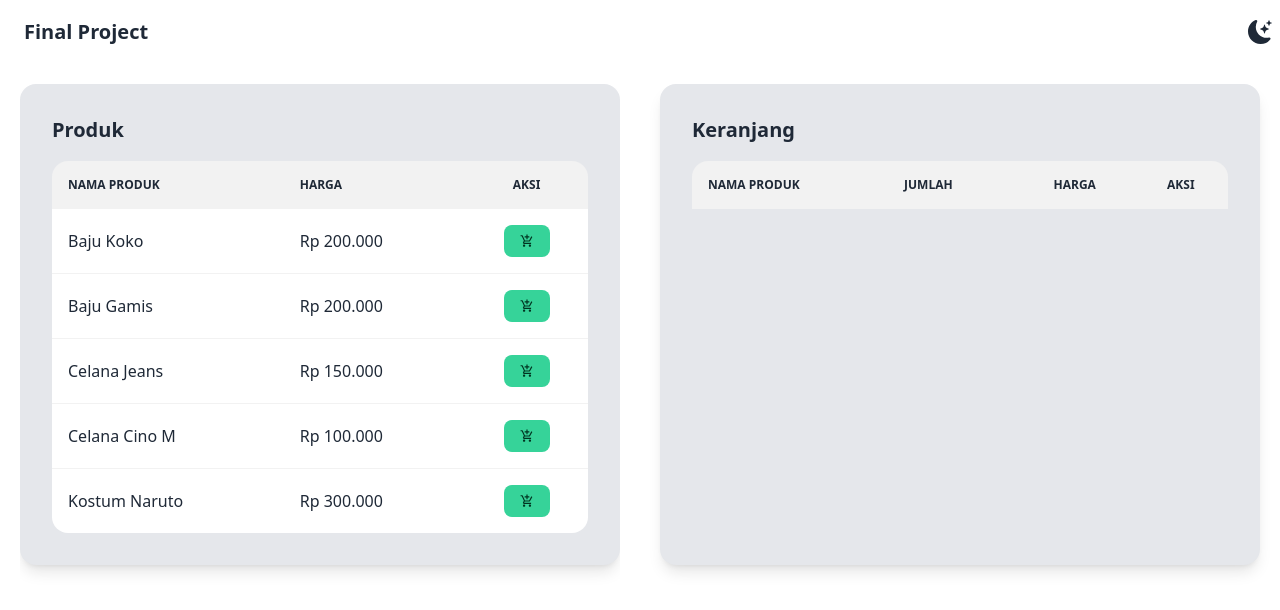
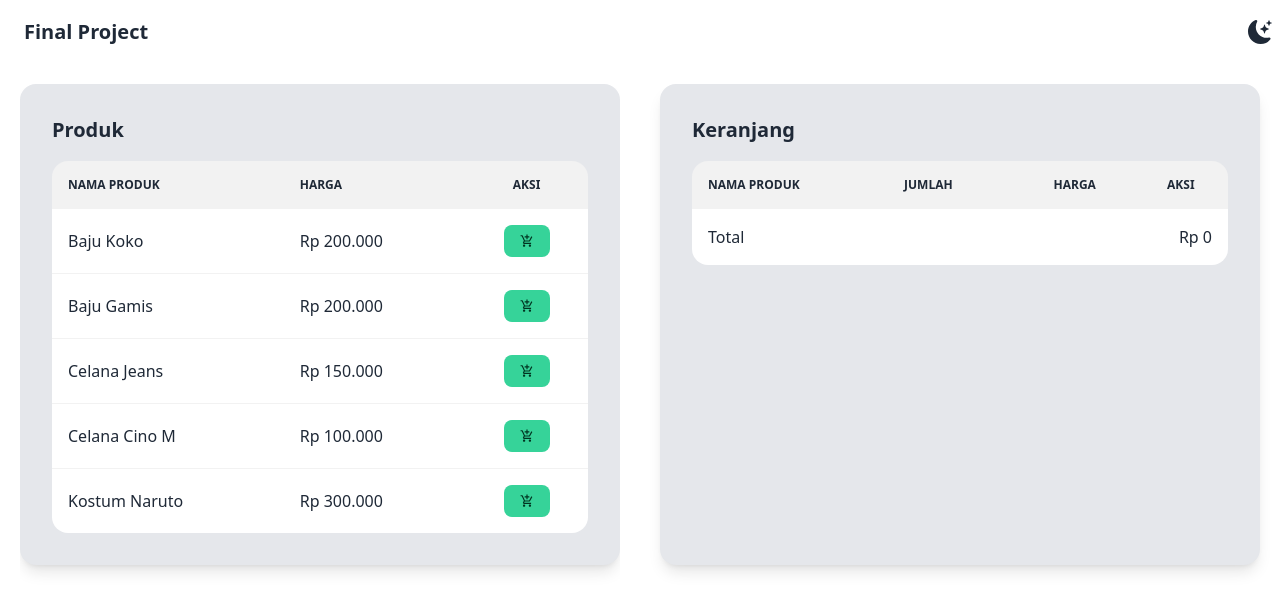
Before and after one commit to ahmdaka06/simple-cart-with-reactjs, a React (Vite) app: page / in a window 1280 px wide. Shown: the top 610 px of the page. Built offline with nearby package versions, Linux system fonts and the light colour scheme.

Commit message:
Refactor CSS classes in App and Navbar components, and add currency formatting utility

```diff
--- a/src/App.jsx
+++ b/src/App.jsx
@@ -30,8 +30,9 @@ function App() {
       return cart.id == item.id;
     });
     if (index !== -1) {
+      const productPrice = products.find(p => p.id == item.id).price;
       carts[index].quantity = carts[index].quantity + 1;
-      carts[index].price = item.price * carts[index].quantity;
+      carts[index].price = productPrice * carts[index].quantity;
       setCarts([...carts])
     } else {
       setCarts([...carts, {
@@ -61,7 +62,7 @@ function App() {
     setCarts(carts.filter(i => i.id !== id))
   }
 
-  const reduceCartItem = async (id, items) => {
+  const reduceCartItem = async (id) => {
     const index = carts.findIndex(cart => {
       return cart.id == id;
     });
@@ -71,6 +72,10 @@ function App() {
       carts[index].price = carts[index].quantity == 1 ? productPrice : carts[index].price - productPrice;
     }
     setCarts([...carts])
+  }
+
+  const totalCart = () => {
+    return carts.reduce((total, item) => total + item.price, 0);
   }
 
   return (
@@ -87,7 +92,7 @@ function App() {
             addToCart={addToCart}
             reduceCartItem={reduceCartItem}
             removeCartItem={removeCartItem}
-            products = {products}
+            totalCart={totalCart}
           />
         </div>
 
--- a/src/component/Cart.jsx
+++ b/src/component/Cart.jsx
@@ -4,7 +4,8 @@ import './../App.css'
 import * as fa from "react-icons/fa";
 import { currencyIDR } from './../utils/currency';
 
-const Cart  = ({carts, addToCart, reduceCartItem, removeCartItem, products}) => {
+const Cart  = ({carts, addToCart, reduceCartItem, removeCartItem, totalCart}) => {
+
     return (
         <div className="card-custom">
             <div className="card-body">
@@ -55,6 +56,10 @@ const Cart  = ({carts, addToCart, reduceCartItem, removeCartItem, products}) =>
                     </tr>
                     ))
                   }
+                  <tr>
+                    <td colSpan="2" className="text-left">Total</td>
+                    <td colSpan="4" className="text-right">{ currencyIDR(totalCart()) }</td>
+                  </tr>
                   </tbody>
                 </table>
               </div>
```
